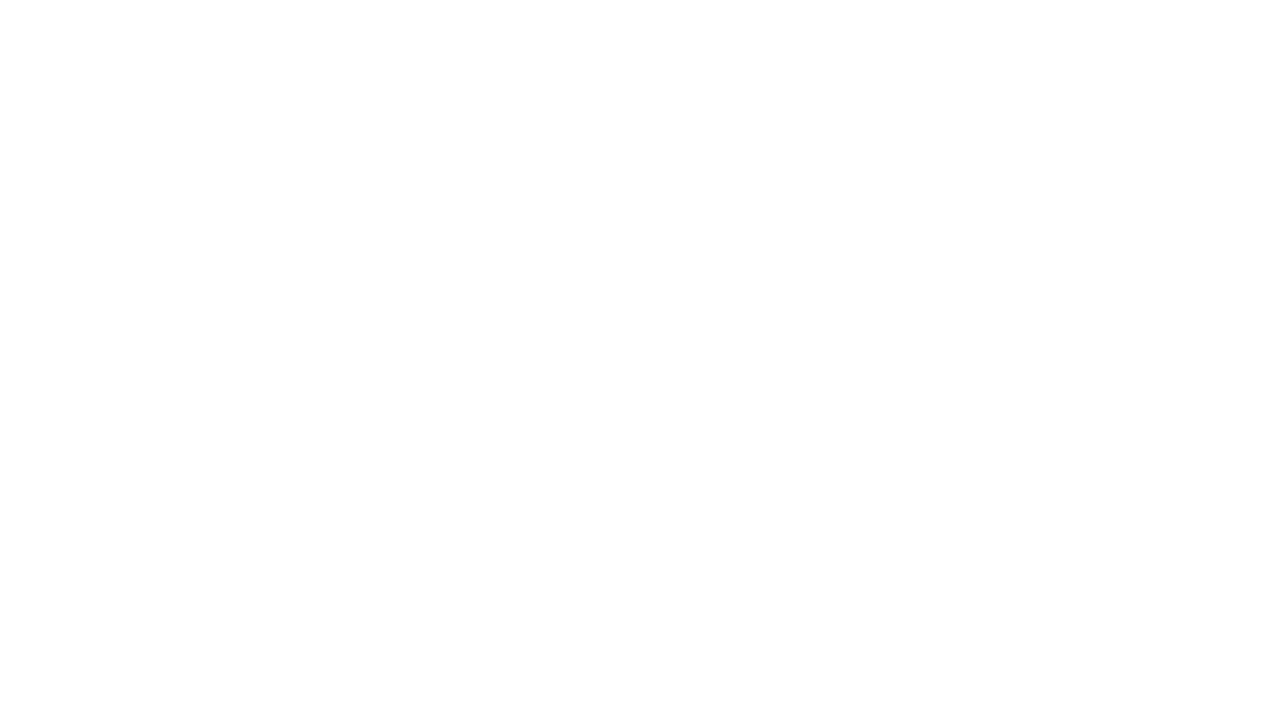
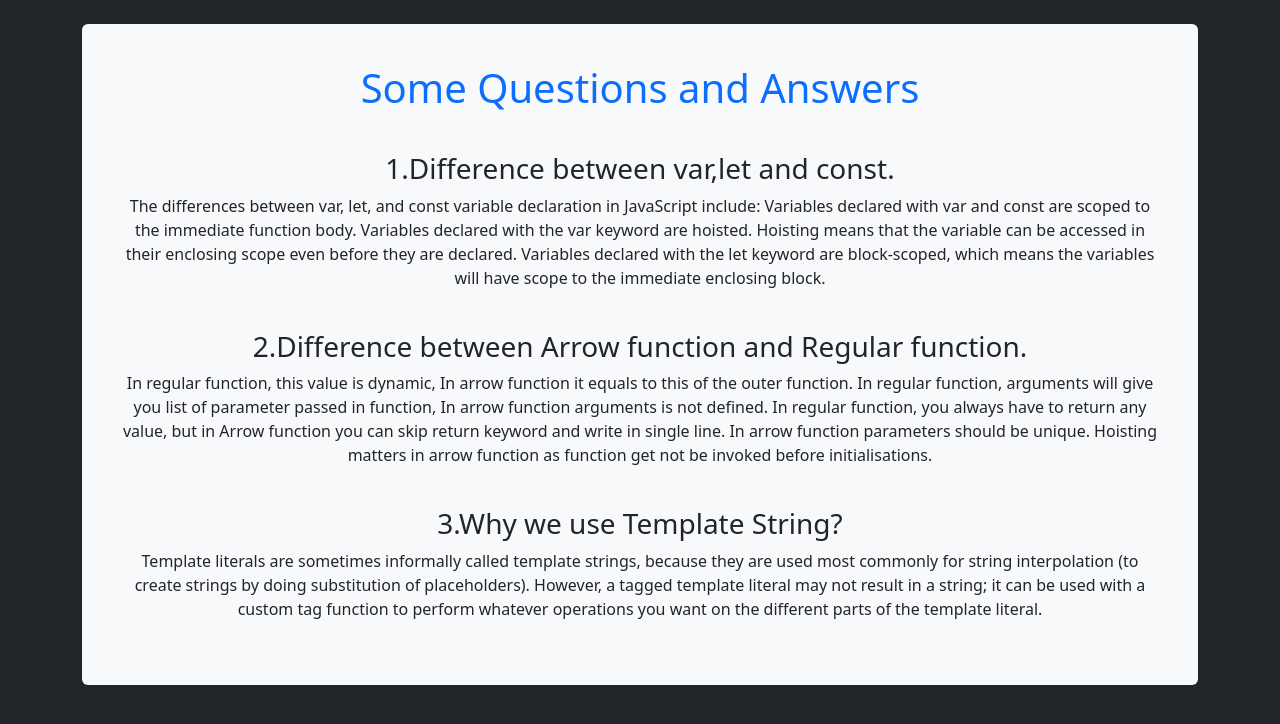
Before and after one commit to SaifurRahmanBijoy/news-portal-a6, a plain HTML site: page blogs.html in a window 1280 px wide. Drawn offline with nearby package versions, Linux system fonts and the light colour scheme.

```diff
--- a/blogs.html
+++ b/blogs.html
@@ -0,0 +1,61 @@
+<!DOCTYPE html>
+<html lang="en">
+
+<head>
+    <meta charset="UTF-8">
+    <meta http-equiv="X-UA-Compatible" content="IE=edge">
+    <meta name="viewport" content="width=device-width, initial-scale=1.0">
+    <title>Blogs</title>
+    <!-- bootstrap -->
+    <link href="https://cdn.jsdelivr.net/npm/bootstrap@5.2.0/dist/css/bootstrap.min.css" rel="stylesheet"
+        integrity="sha384-gH2yIJqKdNHPEq0n4Mqa/HGKIhSkIHeL5AyhkYV8i59U5AR6csBvApHHNl/vI1Bx" crossorigin="anonymous">
+</head>
+
+<body class="container bg-dark my-4">
+    <header class="bg-light p-3 rounded-top">
+        <h1 class="text-center text-primary my-4 text-dashed">Some Questions and Answers</h1>
+    </header>
+    <main class="bg-light pb-4 rounded-bottom px-4">
+        <div class="container text-center pb-4">
+            <h3>1.Difference between var,let and const.</h3>
+            <p>The differences between var, let, and const variable declaration in JavaScript include:
+                Variables declared with var and const are scoped to the immediate function body.
+                Variables declared with the var keyword are hoisted. Hoisting means that the variable can be accessed in
+                their enclosing
+                scope even before they are declared.
+                Variables declared with the let keyword are block-scoped, which means the variables will have scope to
+                the immediate
+                enclosing block.</p>
+        </div>
+        <div class="container text-center pb-4">
+            <h3>2.Difference between Arrow function and Regular function.</h3>
+            <p>
+                In regular function, this value is dynamic, In arrow function it equals to this of the outer function.
+                In regular function, arguments will give you list of parameter passed in function, In arrow function
+                arguments is not
+                defined.
+                In regular function, you always have to return any value, but in Arrow function you can skip return
+                keyword and write in
+                single line.
+                In arrow function parameters should be unique.
+                Hoisting matters in arrow function as function get not be invoked before initialisations.</p>
+        </div>
+        <div class="container text-center pb-4">
+            <h3>3.Why we use Template String?</h3>
+            <p>Template literals are sometimes informally called template strings, because they are used most commonly
+                for string
+                interpolation (to create strings by doing substitution of placeholders). However, a tagged template
+                literal may not
+                result in a string; it can be used with a custom tag function to perform whatever operations you want on
+                the different
+                parts of the template literal.
+            </p>
+        </div>
+    </main>
+    <!-- script  -->
+    <script src="https://cdn.jsdelivr.net/npm/bootstrap@5.2.0/dist/js/bootstrap.bundle.min.js"
+        integrity="sha384-A3rJD856KowSb7dwlZdYEkO39Gagi7vIsF0jrRAoQmDKKtQBHUuLZ9AsSv4jD4Xa"
+        crossorigin="anonymous"></script>
+</body>
+
+</html>
```
Also changed, not shown: index.html (+1 -1 lines).
